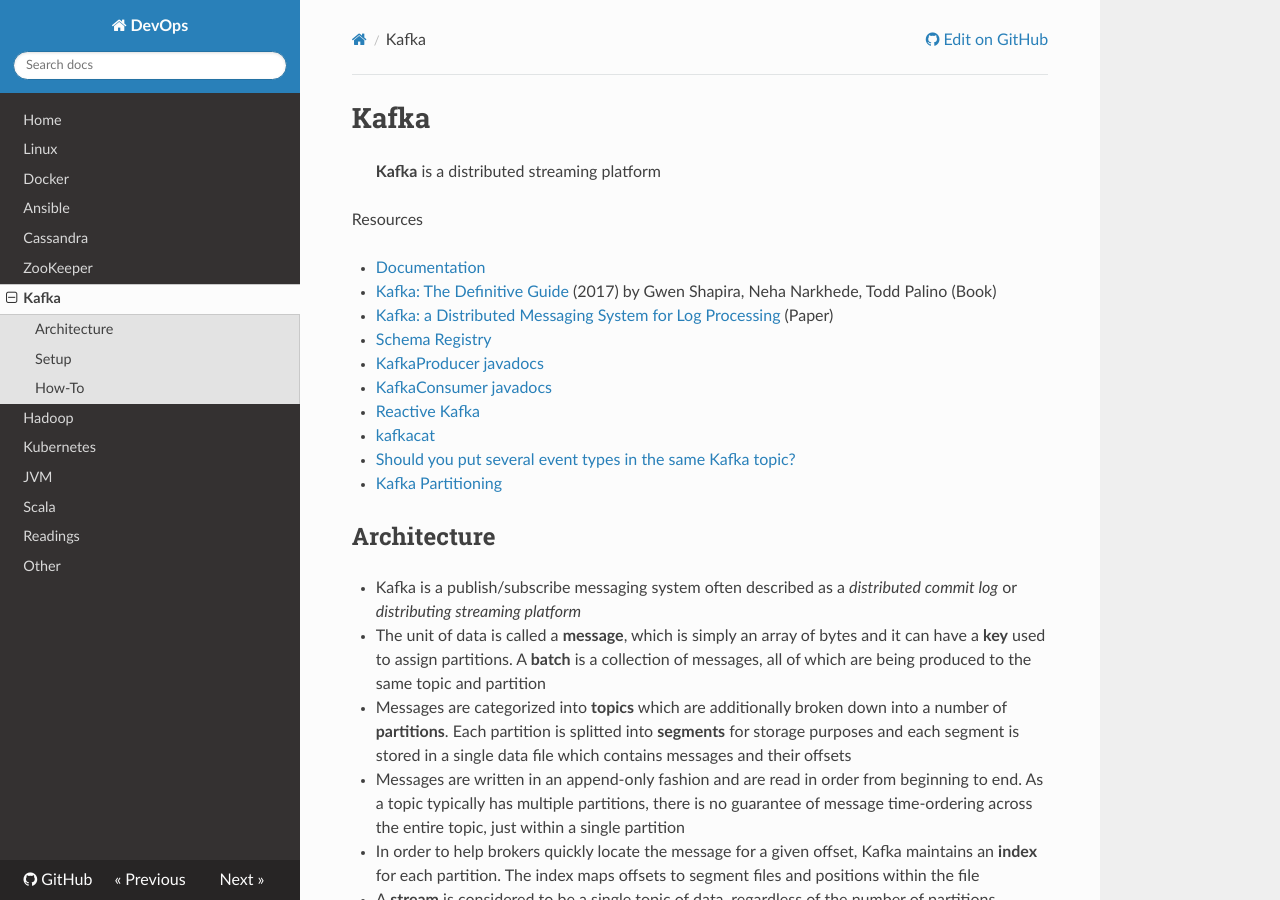
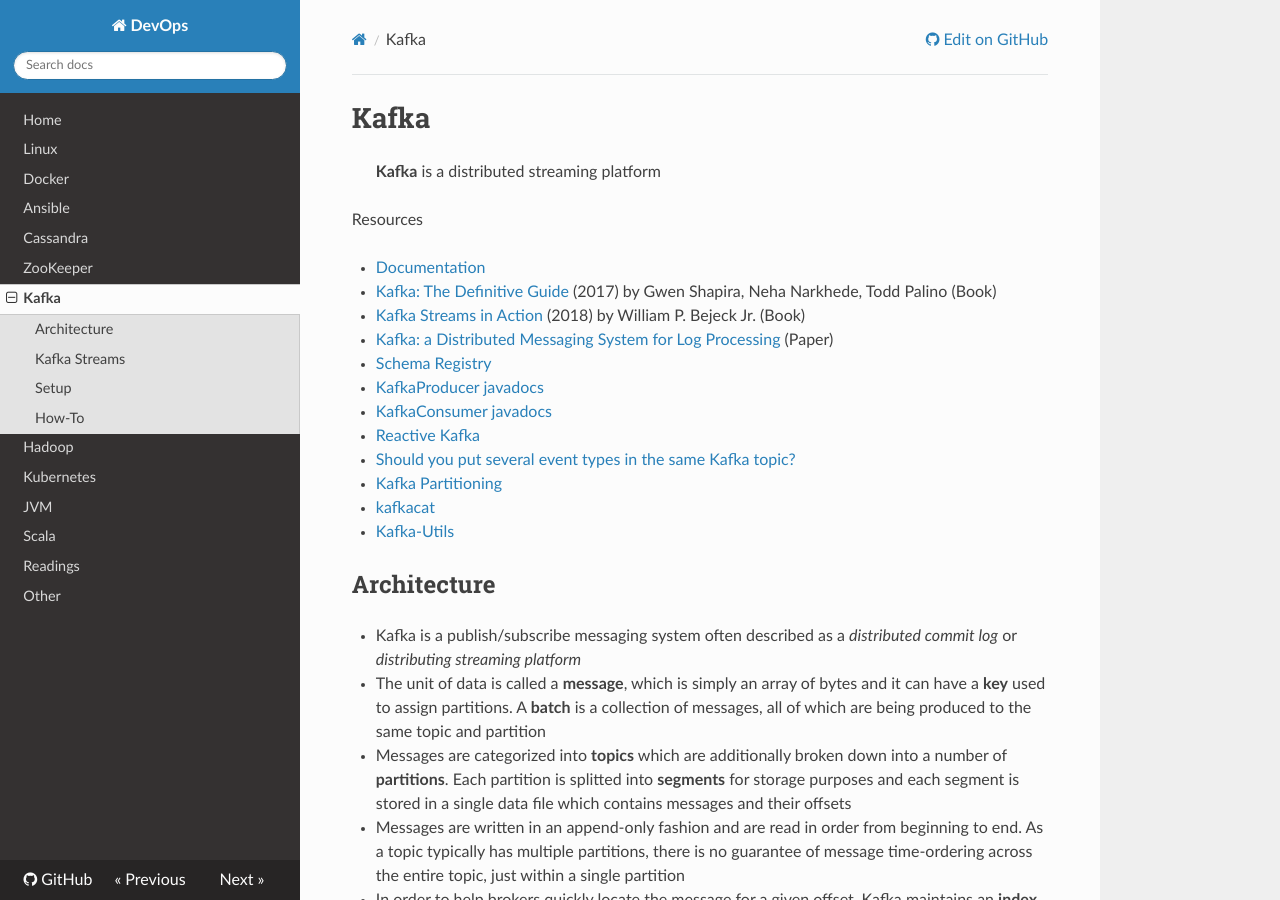
Before and after one commit to niqdev/devops, an MkDocs documentation site: the page built from docs/kafka.md, in a window 1280 px wide and 900 px high. Built offline with MkDocs 1.6.1, drawn with Linux system fonts in a browser that asks for light colours; nearby versions of some CDN libraries; old or Windows-style settings are respelled for this version of MkDocs.

Commit message:
doc: add kafka streams

```diff
--- a/dev.txt
+++ b/dev.txt
@@ -155,6 +155,7 @@ http://www.atechref.com/blog/elk-stack/elk-stack-monitor-elastic-nodes
 https://medium.com/namely-labs/a-crash-course-for-running-istio-1c6125930715
 # costs
 https://medium.com/kubecost/detect-overspending-by-measuring-idle-kubernetes-resources-d5d97eb205e0
+https://www.slideshare.net/try_except_/optimizing-kubernetes-resource-requestslimits-for-costefficiency-and-latency-highload
 # qos
 https://medium.com/google-cloud/quality-of-service-class-qos-in-kubernetes-bb76a89eb2c6
 # prometheus initContainer/JMX
--- a/docs/kafka.md
+++ b/docs/kafka.md
@@ -7,6 +7,8 @@ Resources
 * [Documentation](https://kafka.apache.org)
 
 * [Kafka: The Definitive Guide](https://amzn.to/2tQCryv) (2017) by Gwen Shapira, Neha Narkhede, Todd Palino (Book)
+
+* [Kafka Streams in Action](https://www.manning.com/books/kafka-streams-in-action) (2018) by William P. Bejeck Jr. (Book)
 
 * [Kafka: a Distributed Messaging System for Log Processing](http://notes.stephenholiday.com/Kafka.pdf) (Paper)
 
@@ -18,11 +20,13 @@ Resources
 
 * [Reactive Kafka](https://doc.akka.io/docs/akka-stream-kafka/current/home.html)
 
-* [kafkacat](https://github.com/edenhill/kafkacat)
-
 * [Should you put several event types in the same Kafka topic?](http://martin.kleppmann.com/2018/01/18/event-types-in-kafka-topic.html)
 
 * [Kafka Partitioning](https://simplydistributed.wordpress.com/2016/12/13/kafka-partitioning)
+
+* [kafkacat](https://github.com/edenhill/kafkacat)
+
+* [Kafka-Utils](https://github.com/Yelp/kafka-utils)
 
 ## Architecture
 
@@ -75,6 +79,10 @@ increases. Each message in a given partition has a unique offset stored either i
 * A key feature is that of **retention**. Brokers are configured with a default retention setting for topics, either retaining messages for some period of *time* or until the topic reaches a certain *size* in bytes. Once these limits are reached, messages are expired and deleted
 
 * **MirrorMaker** is a tool to coordinates multiple clusters or datacenters and replicate data
+
+## Kafka Streams
+
+TODO
 
 ## Setup
 
```
